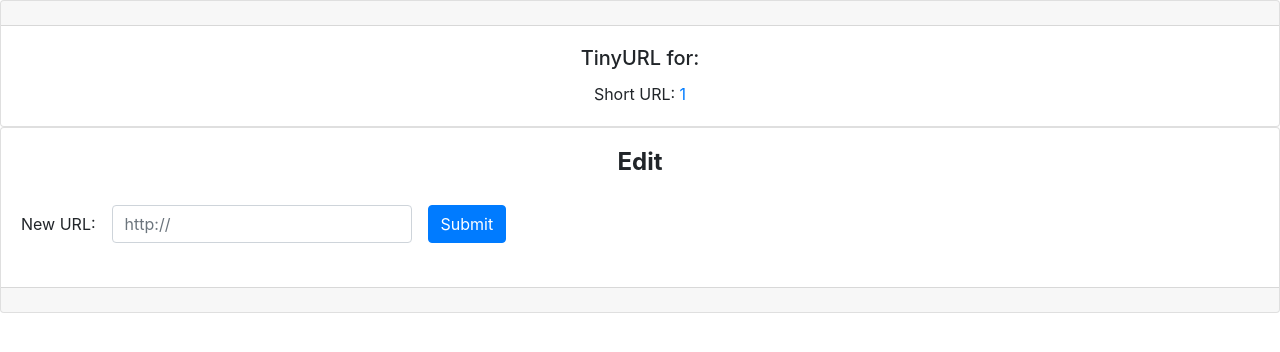
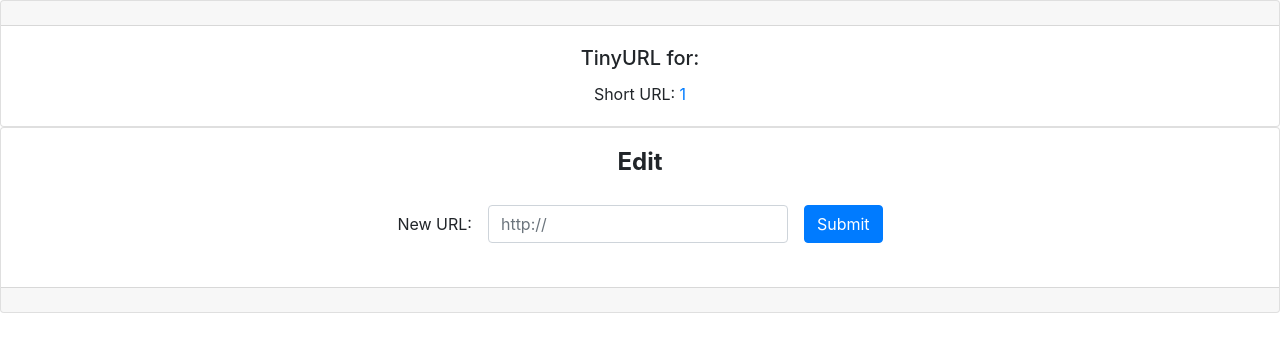
Before and after one commit to AdelRashed97/tinyapp, a Node server app: page /urls/1 in a window 1280 px wide. Shown: the part 56-408 px from the top of the page. Run offline with Node 20, Linux system fonts and the light colour scheme; some libraries are stand-ins or nearby versions.

Commit message:
centered edit URL form on the page

```diff
--- a/views/url_show.ejs
+++ b/views/url_show.ejs
@@ -24,7 +24,7 @@
       <h4 class="card-title"><strong>Edit</strong></h4>
 
       <form class="form-inline" action="/urls/<%= shortURL %>" method="POST">
-        <div class="form-group mb-2">
+        <div class="form-group mb-2" style="margin:auto">
           <label for="longURL">New URL:</label>
           <input class="form-control" type="text" name="longURL" placeholder="http://" style="width: 300px; margin: 1em">
           <button type="submit" class="btn btn-primary">Submit</button>
```
